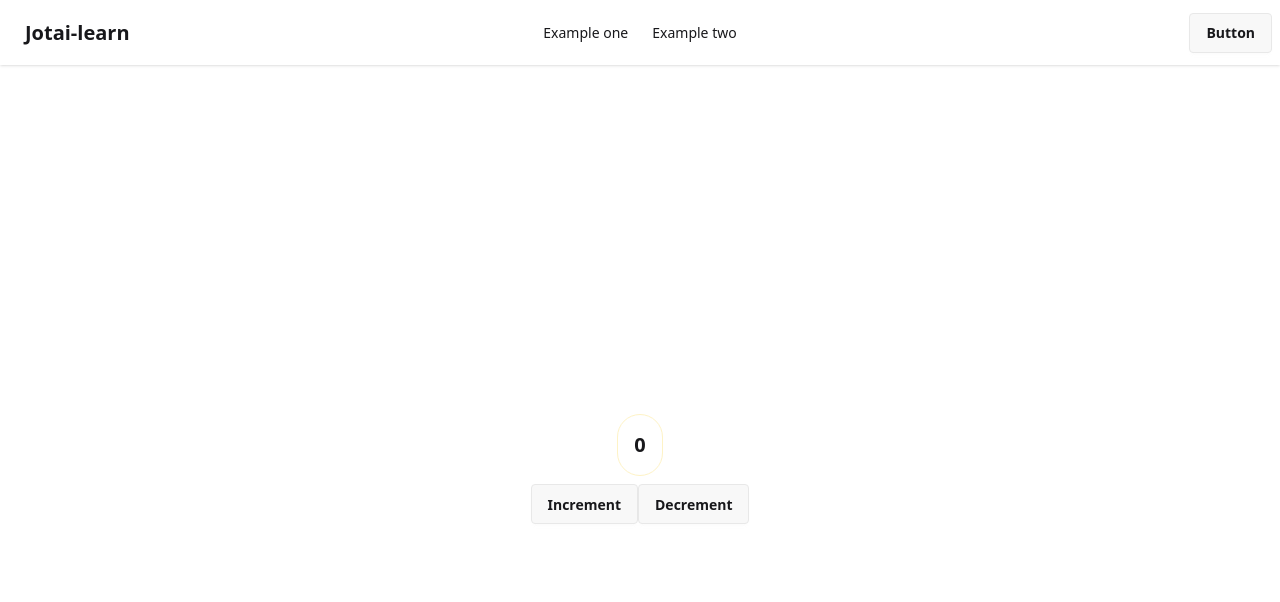
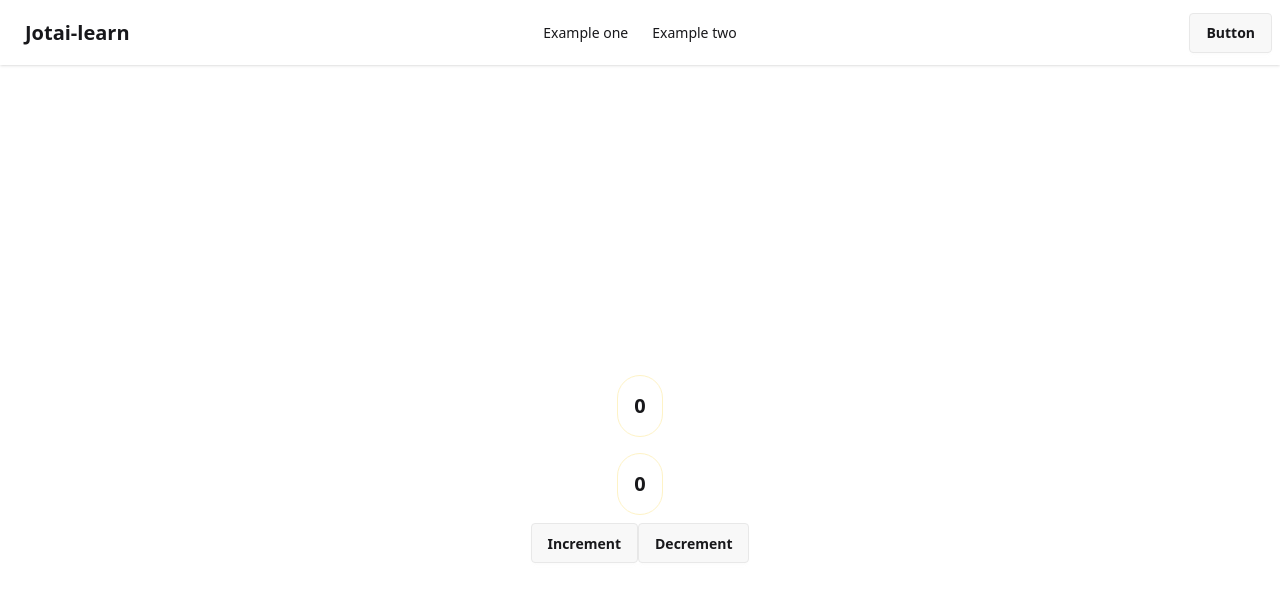
Before and after one commit to Foshati/jotai-learn, a Next.js app: page / in a window 1280 px wide. Shown: the top 602 px of the page. Built offline with nearby package versions, Linux system fonts and the light colour scheme.

Commit message:
feat: add doubleCountAtom and update HomePage to display double count; refactor header SVG attributes

```diff
--- a/src/app/globals.css
+++ b/src/app/globals.css
@@ -1,4 +1,2 @@
 @import "tailwindcss";
-@plugin "daisyui" {
-  themes: light --default, dark --prefersdark, cupcake;
-}
+@plugin "daisyui";
--- a/src/app/page.tsx
+++ b/src/app/page.tsx
@@ -1,13 +1,18 @@
 "use client";
-import { countAtom } from "@/atoms";
+import { countAtom, doubleCountAtom } from "@/atoms/countAtoms";
 import { useAtom } from "jotai";
 
 export default function HomePage() {
   const [count, setCount] = useAtom(countAtom);
+  const [doubleCounter] = useAtom(doubleCountAtom);
+
   return (
     <div className="h-screen flex flex-col justify-center items-center">
       <p className=" border border-amber-100 p-4 rounded-full m-2 text-xl font-bold">
         {count}
+      </p>
+      <p className=" border border-amber-100 p-4 rounded-full m-2 text-xl font-bold">
+        {doubleCounter}
       </p>
       <div>
         <button className="btn" onClick={() => setCount((prev) => prev + 1)}>
--- /dev/null
+++ b/src/atoms/countAtoms.ts
@@ -0,0 +1,4 @@
+import { atom } from "jotai";
+
+export const countAtom = atom(0);
+export const doubleCountAtom = atom((get) => get(countAtom) * 2)
--- a/src/atoms/index.ts
+++ /dev/null
@@ -1,3 +0,0 @@
-import { atom } from "jotai";
-
-export const countAtom = atom(0);
--- a/src/components/header.tsx
+++ b/src/components/header.tsx
@@ -15,11 +15,11 @@ export const Header = () => {
                 stroke="currentColor"
               >
                 <path
-                  stroke-linecap="round"
-                  stroke-linejoin="round"
-                  stroke-width="2"
+                  strokeLinecap="round"
+                  strokeLinejoin="round"
+                  strokeWidth="2"
                   d="M4 6h16M4 12h8m-8 6h16"
-                />{" "}
+                />
               </svg>
             </div>
             <ul
```
Also changed, not shown: src/app/e2/page.tsx (line endings or trailing spaces).
